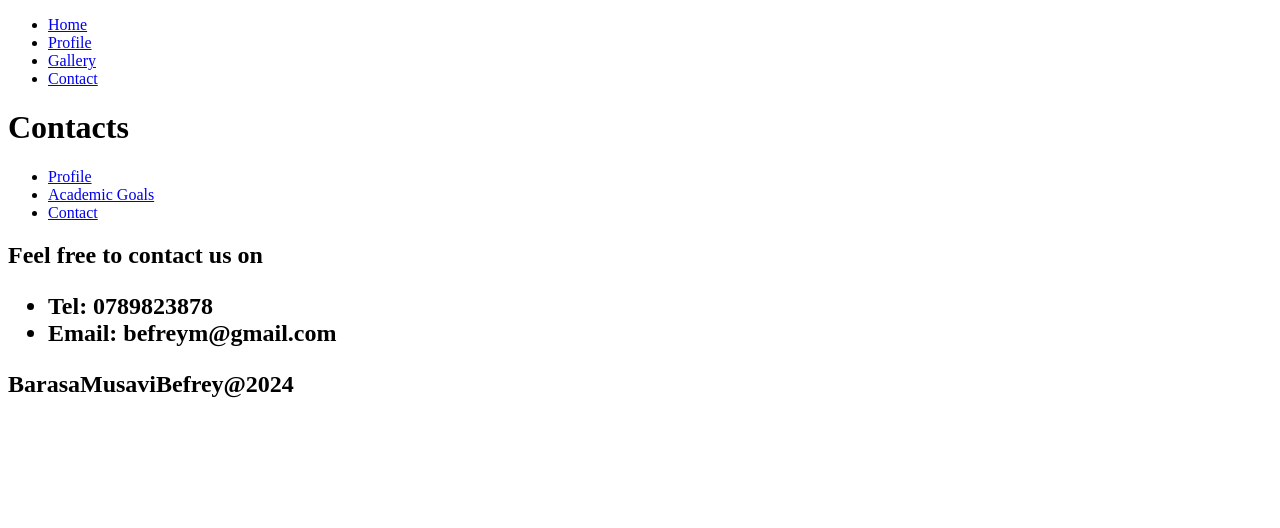
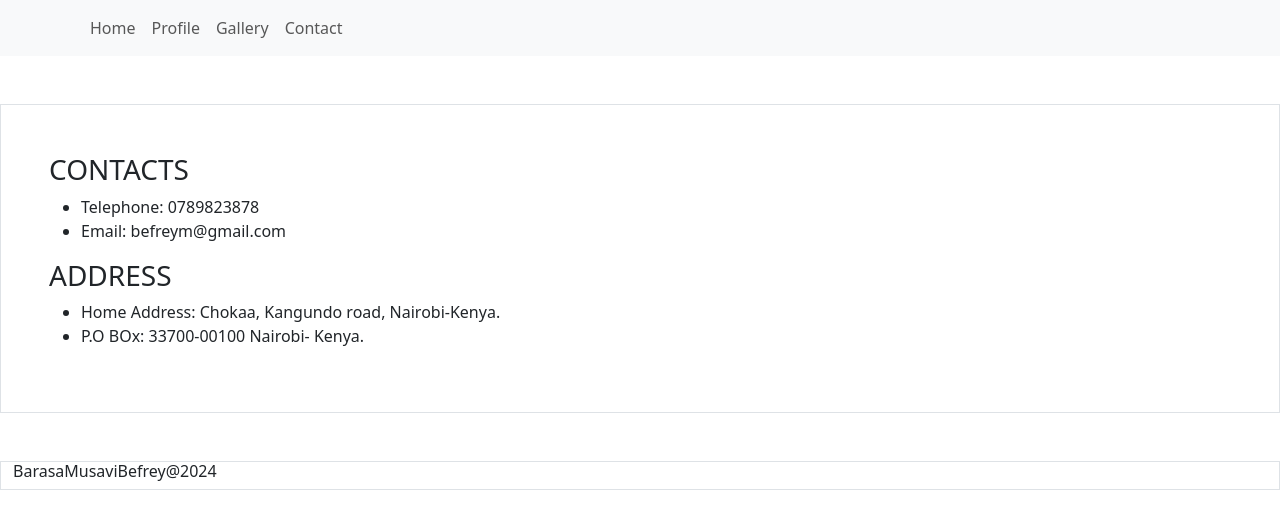
Before and after one commit to befreym/Befrey_profile, a plain HTML site: page contacts.html in a window 1280 px wide. Drawn offline with nearby package versions, Linux system fonts and the light colour scheme.

Commit message:
Update contacts.html

```diff
--- a/contacts.html
+++ b/contacts.html
@@ -4,61 +4,53 @@
     <meta charset="UTF-8">
     <meta name="viewport" content="width=device-width, initial-scale=1.0">
     <title>Contact Page</title>
+    <link href="https://cdn.jsdelivr.net/npm/bootstrap@5.3.3/dist/css/bootstrap.min.css" rel="stylesheet">
+    <script src="https://cdn.jsdelivr.net/npm/bootstrap@5.3.3/dist/js/bootstrap.bundle.min.js"></script>
+
+</head>
+
+<body>
+    <nav class="navbar navbar-expand-sm bg-light">
+
+        <div class="container">
+          <!-- Links -->
+          <ul class="navbar-nav">
+            <li class="nav-item">
+              <a class="nav-link" href="index.html">Home</a>
+            </li>
+            <li class="nav-item">
+              <a class="nav-link" href="profile.hml">Profile</a>
+            </li>
+            <li class="nav-item">
+              <a class="nav-link" href="gallery.html">Gallery</a>
+            </li>
+            <li class="nav-item">
+                <a class="nav-link" href="contacts.html">Contact</a>
+              </li>
+          </ul>
+        </div>
+        </nav>
+
+
+        <div class="container-fluid p-5 my-5 border">
+            <h3>CONTACTS</h3>
+                <ul>
+                    <li>Telephone: 0789823878</li>
+                    <li>Email: befreym@gmail.com</li>
+                </ul>
+                <h3>ADDRESS</h3>
+    <ul>
+        <li>Home Address: Chokaa, Kangundo road, Nairobi-Kenya.</li>
+        <li>P.O BOx: 33700-00100 Nairobi- Kenya.</li>
+    </ul>
+        </div>
 
 
 
-    </style>
-</head>
-<body>
-    <nav class="navbar navbar-expand-sm bg-light">
+<div class="container-fluid my-5 border">
+    <h6>BarasaMusaviBefrey@2024</h6>
 
-        <div class="container-fluid">
-          <!-- Links -->
-          <ul class="navbar-nav">
-            <li class="nav-item">
-              <a class="index.html" href="index.html">Home</a>
-            </li>
-            <li class="nav-item">
-              <a class="profile.html" href="profile.hml">Profile</a>
-            </li>
-            <li class="nav-item">
-              <a class="gallery.html" href="gallery.html">Gallery</a>
-            </li>
-            <li class="nav-item">
-                <a class="contact.html.html" href="contact.html">Contact</a>
-              </li>
-          </ul>
-        </div>
 
-      </nav>
-    <header><h1>Contacts</h1></header>
-    <nav>
-        <ul>
-            <li> <a href="index.html">Profile</a></li>
-            <li><a href="academicgoals.html">Academic Goals</a></li>
-            <li> <a href="contacts.html">Contact</a>
-            </li>
-        </ul>
-    </nav>
-
-    <main>
-<section>
-    <h1>Feel free to contact us on
-        <ul>
-            <li>Tel: 0789823878</li>
-            <li>Email: befreym@gmail.com</li>
-        </ul>
-    </h1>
-</section>
-
-<aside>
-    <h1></h1>
-</aside>
-</main>
-
-<footer>
-    <h2>BarasaMusaviBefrey@2024</h2>
-</footer>
 
 
 
```
